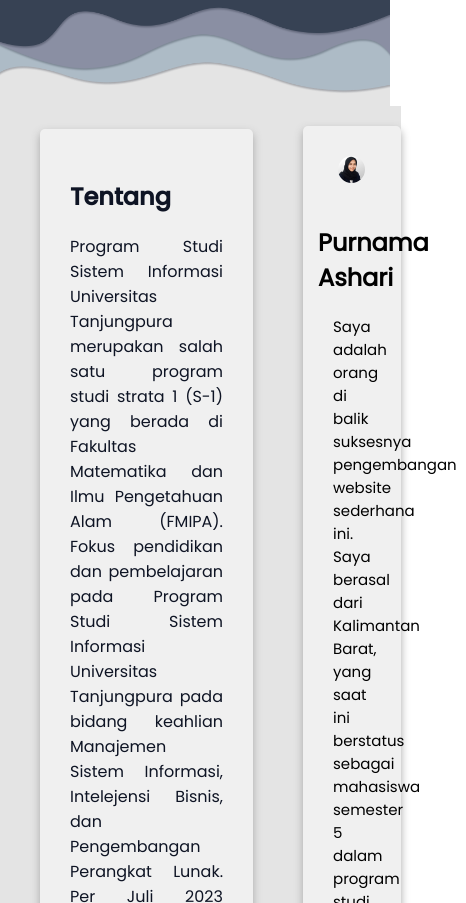
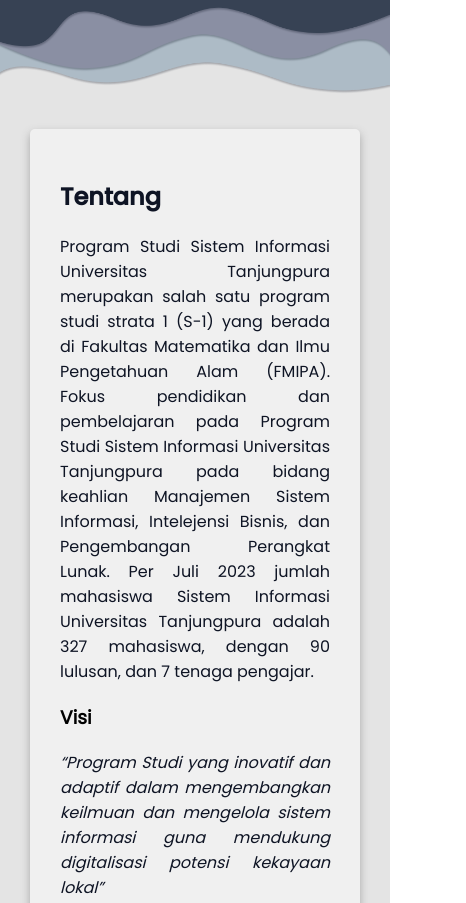
Before and after one commit to prnmshr/dicoding-project, a plain HTML site: page index.html in a window 390 px wide. Shown: the part 620-1523 px from the top of the page, 466 px wide, since content can reach past the window. Drawn offline with Linux system fonts and the light colour scheme.

Commit message:
responsive styling

```diff
--- a/assets/style/css/responsive.css
+++ b/assets/style/css/responsive.css
@@ -1,4 +1,6 @@
 @media (max-width: 500px) {
+
+    /* style pada nav  */
     nav {
         padding: 15px;
     }
@@ -13,6 +15,12 @@
         padding: 0;
     }
 
+
+    a:hover {
+        color: #adbbc6;
+    }
+
+    /* style pada jumbotron  */
     .main-logo {
         padding: 10px;
     }
@@ -22,9 +30,32 @@
         height: auto;
     }
 
-    a:hover {
-        color: #adbbc6;
+    /* style pada main  */
+    main {
+        margin: 0;
     }
 
+    /* style pada konten */
+    .main-content {
+        margin: 0;
+        width: fit-content;
+        display: inline-block;
+    }
+
+    /* style pada article  */
+    .article {
+        width: 100%;
+        margin: 0;
+    }
+
+    /* style pada aside  */
+    .aside-content {
+        width: fit-content;
+    }
+
+    .card-aside {
+        width: fit-content;
+        margin-inline: 30px;
+    }
 
 }
```
